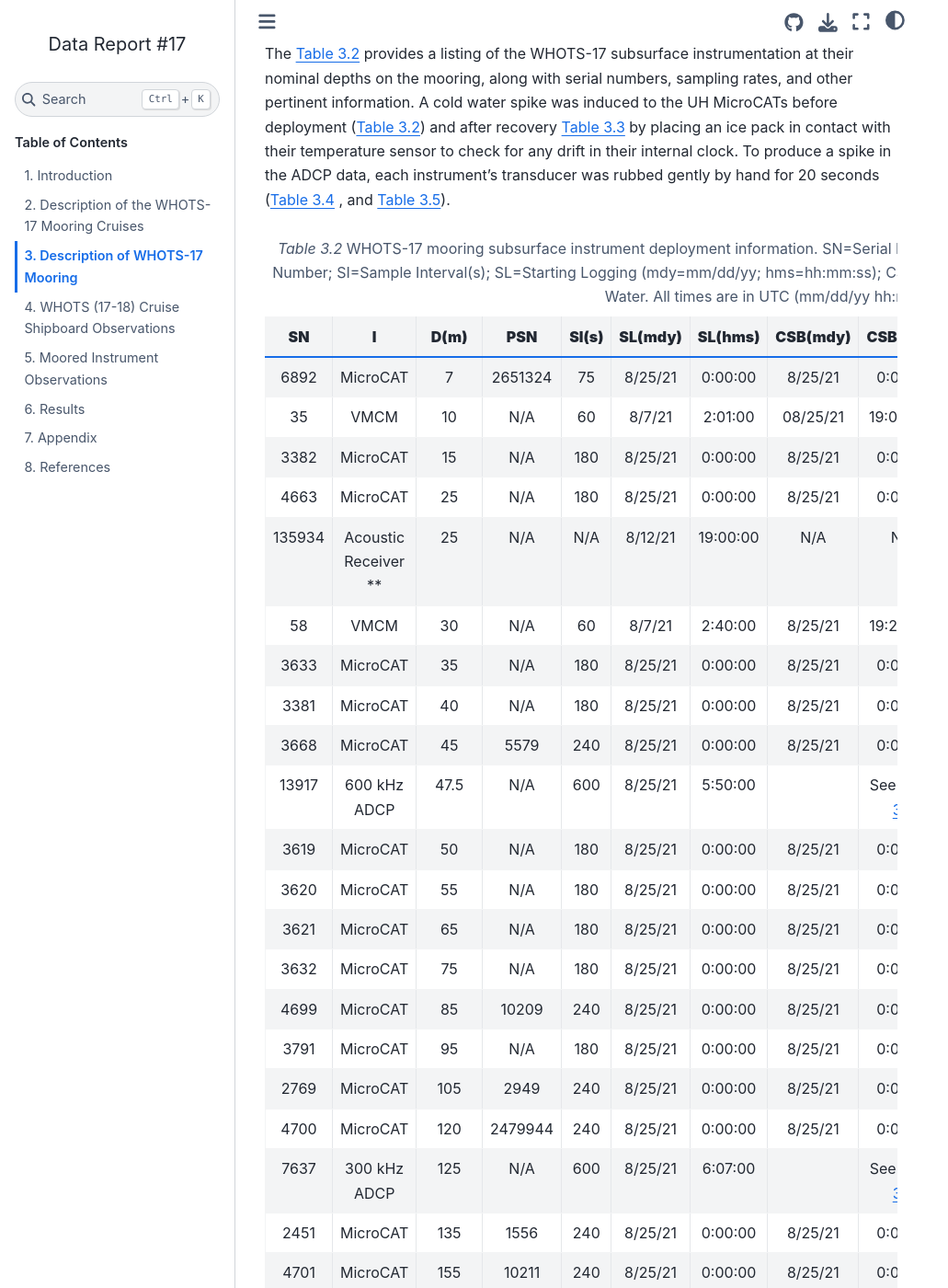
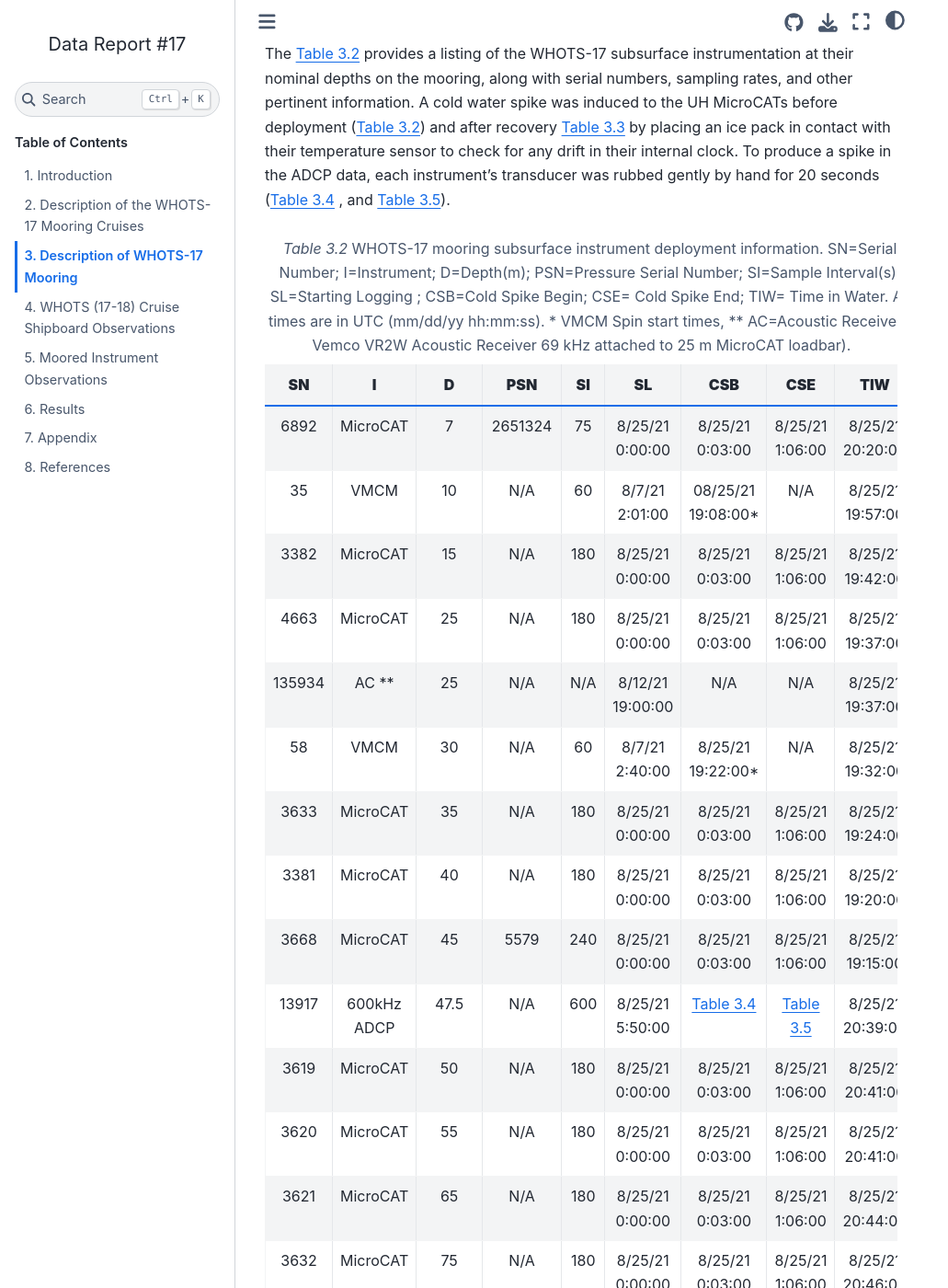
Before and after one commit to fcarvalhopacheco/whots17-data-report, a Sphinx documentation site: the page built from docs/source/3_section.md, in a window 1280 px wide and 1400 px high, scrolled down 1461 px. Shown: the whole window at 92% size, without its empty margins (0-1031 px from the left). Built offline with Sphinx 7.4.7 and the Sphinx Book theme 1.1.4, drawn with Linux system fonts in a browser that asks for light colours; cross-references to code outside the pages are shown as plain code; some of the changed text lies outside the part shown.

Commit message:
fixed tables for pdf printout

````diff
--- a/docs/source/3_section.md
+++ b/docs/source/3_section.md
@@ -85,71 +85,72 @@ their internal clock. To produce a spike in the ADCP data, each instrument’s
 transducer was rubbed gently by hand for 20 seconds ({numref}`table-9`
 , and {numref}`table-10`).
 
-```{table} WHOTS-17 mooring subsurface instrument deployment information. SN=Serial Number; I=Instrument; D=Depth(m); PSN=Pressure Serial Number; SI=Sample Interval(s); SL=Starting Logging (mdy=mm/dd/yy; hms=hh:mm:ss); CSB=Cold Spike Begin; CSE= Cold Spike End; TIW= Time in Water. All times are in UTC (mm/dd/yy hh:mm:ss).
+```{table} WHOTS-17 mooring subsurface instrument deployment information. SN=Serial Number; I=Instrument; D=Depth(m); PSN=Pressure Serial Number; SI=Sample Interval(s); SL=Starting Logging ; CSB=Cold Spike Begin; CSE= Cold Spike End; TIW= Time in Water. All times are in UTC (mm/dd/yy hh:mm:ss). * VMCM Spin start times, ** AC=Acoustic Receiver ( Vemco VR2W Acoustic Receiver 69 kHz attached to 25 m MicroCAT loadbar).
 :name: mooring_subsurface
 :widths: auto
 :align: center
 
-| **SN** |         **I**          |    **D(m)**     | **PSN** | **SI(s)** | **SL(mdy)** | **SL(hms)** | **CSB(mdy)** |     **CSB(hms)**      | **CSE(mdy)** |      **CSE(hms)**      | **TIW(mdy)** | **TIM(hms)** |
-| :----: | :--------------------: | :-------------: | :-----: | :-------: | :---------: | :---------: | :----------: | :-------------------: | :----------: | :--------------------: | :----------: | :----------: |
-|  6892  |        MicroCAT        |        7        | 2651324 |    75     |   8/25/21   |   0:00:00   |   8/25/21    |        0:03:00        |   8/25/21    |        1:06:00         |   8/25/21    |   20:20:00   |
-|   35   |          VMCM          |       10        |   N/A   |    60     |   8/7/21    |   2:01:00   |   08/25/21   |      19:08:00\*       |     N/A      |          N/A           |   8/25/21    |   19:57:00   |
-|  3382  |        MicroCAT        |       15        |   N/A   |    180    |   8/25/21   |   0:00:00   |   8/25/21    |        0:03:00        |   8/25/21    |        1:06:00         |   8/25/21    |   19:42:00   |
-|  4663  |        MicroCAT        |       25        |   N/A   |    180    |   8/25/21   |   0:00:00   |   8/25/21    |        0:03:00        |   8/25/21    |        1:06:00         |   8/25/21    |   19:37:00   |
-| 135934 | Acoustic Receiver \*\* |       25        |   N/A   |    N/A    |   8/12/21   |  19:00:00   |     N/A      |          N/A          |     N/A      |          N/A           |   8/25/21    |   19:37:00   |
-|   58   |          VMCM          |       30        |   N/A   |    60     |   8/7/21    |   2:40:00   |   8/25/21    |      19:22:00\*       |     N/A      |          N/A           |   8/25/21    |   19:32:00   |
-|  3633  |        MicroCAT        |       35        |   N/A   |    180    |   8/25/21   |   0:00:00   |   8/25/21    |        0:03:00        |   8/25/21    |        1:06:00         |   8/25/21    |   19:24:00   |
-|  3381  |        MicroCAT        |       40        |   N/A   |    180    |   8/25/21   |   0:00:00   |   8/25/21    |        0:03:00        |   8/25/21    |        1:06:00         |   8/25/21    |   19:20:00   |
-|  3668  |        MicroCAT        |       45        |  5579   |    240    |   8/25/21   |   0:00:00   |   8/25/21    |        0:03:00        |   8/25/21    |        1:06:00         |   8/25/21    |   19:15:00   |
-| 13917  |      600 kHz ADCP      |      47.5       |   N/A   |    600    |   8/25/21   |   5:50:00   |              | See {numref}`table-9` |              | See {numref}`table-10` |   8/25/21    |   20:39:00   |
-|  3619  |        MicroCAT        |       50        |   N/A   |    180    |   8/25/21   |   0:00:00   |   8/25/21    |        0:03:00        |   8/25/21    |        1:06:00         |   8/25/21    |   20:41:00   |
-|  3620  |        MicroCAT        |       55        |   N/A   |    180    |   8/25/21   |   0:00:00   |   8/25/21    |        0:03:00        |   8/25/21    |        1:06:00         |   8/25/21    |   20:41:00   |
-|  3621  |        MicroCAT        |       65        |   N/A   |    180    |   8/25/21   |   0:00:00   |   8/25/21    |        0:03:00        |   8/25/21    |        1:06:00         |   8/25/21    |   20:44:00   |
-|  3632  |        MicroCAT        |       75        |   N/A   |    180    |   8/25/21   |   0:00:00   |   8/25/21    |        0:03:00        |   8/25/21    |        1:06:00         |   8/25/21    |   20:46:00   |
-|  4699  |        MicroCAT        |       85        |  10209  |    240    |   8/25/21   |   0:00:00   |   8/25/21    |        0:03:00        |   8/25/21    |        1:06:00         |   8/25/21    |   20:47:00   |
-|  3791  |        MicroCAT        |       95        |   N/A   |    180    |   8/25/21   |   0:00:00   |   8/25/21    |        0:03:00        |   8/25/21    |        1:06:00         |   8/25/21    |   20:49:00   |
-|  2769  |        MicroCAT        |       105       |  2949   |    240    |   8/25/21   |   0:00:00   |   8/25/21    |        0:03:00        |   8/25/21    |        1:06:00         |   8/25/21    |   20:52:00   |
-|  4700  |        MicroCAT        |       120       | 2479944 |    240    |   8/25/21   |   0:00:00   |   8/25/21    |        0:03:00        |   8/25/21    |        1:06:00         |   8/25/21    |   21:00:00   |
-|  7637  |      300 kHz ADCP      |       125       |   N/A   |    600    |   8/25/21   |   6:07:00   |              | See {numref}`table-9` |              | See {numref}`table-10` |   8/25/21    |   21:00:00   |
-|  2451  |        MicroCAT        |       135       |  1556   |    240    |   8/25/21   |   0:00:00   |   8/25/21    |        0:03:00        |   8/25/21    |        1:06:00         |   8/25/21    |   21:01:00   |
-|  4701  |        MicroCAT        |       155       |  10211  |    240    |   8/25/21   |   0:00:00   |   8/25/21    |        0:03:00        |   8/25/21    |        1:06:00         |   8/25/21    |   21:04:00   |
-| 11380  |        MicroCAT        | 39 m off Anchor | 2146835 |    300    |   8/25/21   |   0:00:00   |   8/25/21    |        0:03:00        |   8/25/21    |        1:06:00         |   8/26/21    |   0:36:00    |
-| 11381  |        MicroCAT        | 39 m off Anchor | 2146836 |    300    |   8/25/21   |   0:00:00   |   8/25/21    |        0:03:00        |   8/25/21    |        1:06:00         |   8/26/21    |   0:36:00    |
+| **SN** |    **I**    |     **D**      | **PSN** | **SI** |      **SL**      |       **CSB**       |      **CSE**       |     **TIW**      |
+| :----: | :---------: | :------------: | :-----: | :----: | :--------------: | :-----------------: | :----------------: | :--------------: |
+|  6892  |  MicroCAT   |       7        | 2651324 |   75   | 8/25/21 0:00:00  |   8/25/21 0:03:00   |  8/25/21 1:06:00   | 8/25/21 20:20:00 |
+|   35   |    VMCM     |       10       |   N/A   |   60   |  8/7/21 2:01:00  | 08/25/21 19:08:00\* |        N/A         | 8/25/21 19:57:00 |
+|  3382  |  MicroCAT   |       15       |   N/A   |  180   | 8/25/21 0:00:00  |   8/25/21 0:03:00   |  8/25/21 1:06:00   | 8/25/21 19:42:00 |
+|  4663  |  MicroCAT   |       25       |   N/A   |  180   | 8/25/21 0:00:00  |   8/25/21 0:03:00   |  8/25/21 1:06:00   | 8/25/21 19:37:00 |
+| 135934 |   AC \*\*   |       25       |   N/A   |  N/A   | 8/12/21 19:00:00 |         N/A         |        N/A         | 8/25/21 19:37:00 |
+|   58   |    VMCM     |       30       |   N/A   |   60   |  8/7/21 2:40:00  | 8/25/21 19:22:00\*  |        N/A         | 8/25/21 19:32:00 |
+|  3633  |  MicroCAT   |       35       |   N/A   |  180   | 8/25/21 0:00:00  |   8/25/21 0:03:00   |  8/25/21 1:06:00   | 8/25/21 19:24:00 |
+|  3381  |  MicroCAT   |       40       |   N/A   |  180   | 8/25/21 0:00:00  |   8/25/21 0:03:00   |  8/25/21 1:06:00   | 8/25/21 19:20:00 |
+|  3668  |  MicroCAT   |       45       |  5579   |  240   | 8/25/21 0:00:00  |   8/25/21 0:03:00   |  8/25/21 1:06:00   | 8/25/21 19:15:00 |
+| 13917  | 600kHz ADCP |      47.5      |   N/A   |  600   | 8/25/21 5:50:00  |  {numref}`table-9`  | {numref}`table-10` | 8/25/21 20:39:00 |
+|  3619  |  MicroCAT   |       50       |   N/A   |  180   | 8/25/21 0:00:00  |   8/25/21 0:03:00   |  8/25/21 1:06:00   | 8/25/21 20:41:00 |
+|  3620  |  MicroCAT   |       55       |   N/A   |  180   | 8/25/21 0:00:00  |   8/25/21 0:03:00   |  8/25/21 1:06:00   | 8/25/21 20:41:00 |
+|  3621  |  MicroCAT   |       65       |   N/A   |  180   | 8/25/21 0:00:00  |   8/25/21 0:03:00   |  8/25/21 1:06:00   | 8/25/21 20:44:00 |
+|  3632  |  MicroCAT   |       75       |   N/A   |  180   | 8/25/21 0:00:00  |   8/25/21 0:03:00   |  8/25/21 1:06:00   | 8/25/21 20:46:00 |
+|  4699  |  MicroCAT   |       85       |  10209  |  240   | 8/25/21 0:00:00  |   8/25/21 0:03:00   |  8/25/21 1:06:00   | 8/25/21 20:47:00 |
+|  3791  |  MicroCAT   |       95       |   N/A   |  180   | 8/25/21 0:00:00  |   8/25/21 0:03:00   |  8/25/21 1:06:00   | 8/25/21 20:49:00 |
+|  2769  |  MicroCAT   |      105       |  2949   |  240   | 8/25/21 0:00:00  |   8/25/21 0:03:00   |  8/25/21 1:06:00   | 8/25/21 20:52:00 |
+|  4700  |  MicroCAT   |      120       | 2479944 |  240   | 8/25/21 0:00:00  |   8/25/21 0:03:00   |  8/25/21 1:06:00   | 8/25/21 21:00:00 |
+|  7637  | 300kHz ADCP |      125       |   N/A   |  600   | 8/25/21 6:07:00  |  {numref}`table-9`  | {numref}`table-10` | 8/25/21 21:00:00 |
+|  2451  |  MicroCAT   |      135       |  1556   |  240   | 8/25/21 0:00:00  |   8/25/21 0:03:00   |  8/25/21 1:06:00   | 8/25/21 21:01:00 |
+|  4701  |  MicroCAT   |      155       |  10211  |  240   | 8/25/21 0:00:00  |   8/25/21 0:03:00   |  8/25/21 1:06:00   | 8/25/21 21:04:00 |
+| 11380  |  MicroCAT   | 39m off Anchor | 2146835 |  300   | 8/25/21 0:00:00  |   8/25/21 0:03:00   |  8/25/21 1:06:00   | 8/26/21 0:36:00  |
+| 11381  |  MicroCAT   | 39m off Anchor | 2146836 |  300   | 8/25/21 0:00:00  |   8/25/21 0:03:00   |  8/25/21 1:06:00   | 8/26/21 0:36:00  |
 ```
 
-```{table} WHOTS-17 mooring C-T and ADCP Instruments recovery information. All times are in UTC (mm/dd/yy hh:mm:ss). Sea-Bird 37 Serial Number (SN). TOW=Time out of water; TOS=Time of Spike; TOES=Time of End Spike; TLS=Time Logging Stopped; ITS=Instrument Time when Stopped; SL=Samples Logged; DQ=Data Quality; FN=File Name.
+```{table} WHOTS-17 mooring C-T and ADCP Instruments recovery information. D=Depth(m); Sea-Bird 37 Serial Number (SN). TOW=Time out of water; TOS=Time of Spike; TOES=Time of End Spike; TLS=Time Logging Stopped; ITS=Instrument Time when Stopped; SL=Samples Logged; DQ=Data Quality; FN=File Name(all file names start with whots17_.).  All times are in UTC (mm/dd/yy hh:mm:ss).
 :name: table-8
 :widths: auto
 :align: center
 
-| **Depth (m)** |   **SN**   |    **TOW**    |    **TOS**    |   **TOES**    |    **TLS**    |    **ITS**    | **SL** |            **DQ**            |         **FN**          |
-| :-----------: | :--------: | :-----------: | :-----------: | :-----------: | :-----------: | :-----------: | :----: | :--------------------------: | :---------------------: |
-|       7       |    6892    | 7/26/22 5:05  | 7/26/22 18:26 | 7/26/22 19:04 | 7/27/22 3:05  | 7/27/22 3:05  | 387221 |      C failed in 2/2022      |   whots17_7m_6892.XML   |
-|      15       |    3382    | 7/26/22 5:09  | 7/26/22 18:26 | 7/26/22 19:04 | 7/27/22 3:11  | 7/27/22 3:11  | 161343 |             Good             |  whots17_15m_3382.asc   |
-|      25       |    4663    | 7/26/22 5:09  | 7/26/22 18:26 | 7/26/22 19:04 | 7/27/22 2:58  | 7/27/22 2:58  | 161340 |             Good             |  whots17_25m_4663.XML   |
-|      35       |    3633    | 7/26/22 3:57  | 7/26/22 18:26 | 7/26/22 19:04 | 7/27/22 2:52  | 7/27/22 2:51  | 161337 |             Good             |  whots17_35m_3633.XML   |
-|      40       |    3381    | 7/26/22 3:54  | 7/26/22 18:26 | 7/26/22 19:04 | 7/27/22 5:47  | 7/27/22 5:47  | 161394 |             Good             |  whots17_40m_3381.asc   |
-|      45       |    3668    | 7/26/22 3:49  | 7/26/22 18:26 | 7/26/22 19:04 | 7/27/22 2:41  | 7/27/22 2:39  | 121000 |      P failed in 1/2022      |  whots17_45m_3668.asc   |
-|     47.5      | ADCP 13917 | 7/26/22 3:45  | 7/26/22 19:08 | 7/26/22 19:41 | 7/27/22 6:53  | 7/27/22 7:00  | 48391  |             Good             |      whots000.000       |
-|      50       |    3619    | 7/26/22 3:44  | 7/26/22 18:26 | 7/26/22 19:04 | 7/27/22 2:47  | 7/27/22 2:46  | 161334 |             Good             |  whots17_50m_3619.asc   |
-|      55       |    3620    | 7/26/22 3:43  | 7/26/22 18:26 | 7/26/22 19:04 | 7/27/22 6:10  | 7/27/22 6:10  | 161404 |             Good             |  whots17_55m_3620.asc   |
-|      65       |    3621    | 7/26/22 3:42  | 7/26/22 18:26 | 7/26/22 19:04 | 7/27/22 3:38  | 7/27/22 3:38  | 161353 |             Good             |  whots17_60m_3621.asc   |
-|      75       |    3632    | 7/26/22 3:41  | 7/26/22 18:26 | 7/26/22 19:04 | 7/27/22 6:06  | 7/27/22 6:05  | 161402 |             Good             |  whots17_75m_3632.asc   |
-|      85       |    4699    | 7/26/22 3:39  | 7/26/22 18:26 | 7/26/22 19:04 | 7/27/22 6:01  | 7/27/22 6:01  | 121051 |             Good             |  whots17_85m_4699.XML   |
-|      95       |    3791    | 7/26/22 3:38  | 7/26/22 18:26 | 7/26/22 19:04 | 7/27/22 5:56  | 7/27/22 5:56  | 161399 |             Good             |  whots17_95m_3791.asc   |
-|      105      |    2769    | 7/26/22 3:37  | 7/26/22 18:26 | 7/26/22 19:04 | 7/27/22 3:32  | 7/27/22 3:33  | 65459  | Instrument failed in 11/2021 |  whots17_105m_2769.asc  |
-|      120      |    4700    | 7/26/22 3:36  | 7/26/22 18:26 | 7/26/22 19:04 | 7/27/22 3:43  | 7/27/22 3:43  | 121016 |             Good             |  whots17_120m_4700.XML  |
-|      125      | ADCP 7637  | 7/26/22 3:32  | 7/26/22 19:08 | 7/26/22 19:41 | 7/27/22 6:43  | 7/27/22 6:42  | 48387  |             Good             |      whot1000.000       |
-|      135      |    2451    | 7/26/22 3:31  | 7/26/22 18:26 | 7/26/22 19:04 | 7/27/22 5:43  | 7/27/22 5:41  | 121046 |      Bad Pressure data       |  whots17_135m_2451.asc  |
-|      155      |    4701    | 7/26/22 3:30  | 7/26/22 18:26 | 7/26/22 19:04 | 7/27/22 5:51  | 7/27/22 5:51  | 121048 |             Good             |  whots17_155m_4701.XML  |
-|    38 mab     |   11380    | 7/25/22 21:47 | 7/26/22 18:26 | 7/26/22 19:04 | 7/27/2022 n/a | 7/27/22 16:45 | 96970  |             Good             | whots17_4661m_11380.asc |
-|    38 mab     |   11381    | 7/25/22 21:47 | 7/26/22 18:26 | 7/26/22 19:04 | 7/27/2022 n/a | 7/27/22 17:05 | 96974  |             Good             | whots17_4661m_11381.asc |
+| **D**  |   **SN**   |    **TOW**    |    **TOS**    |   **TOES**    |    **TLS**    |    **ITS**    | **SL** |     **DQ**      |     **FN**      |
+| :----: | :--------: | :-----------: | :-----------: | :-----------: | :-----------: | :-----------: | :----: | :-------------: | :-------------: |
+|   7    |    6892    | 7/26/22 5:05  | 7/26/22 18:26 | 7/26/22 19:04 | 7/27/22 3:05  | 7/27/22 3:05  | 387221 | C failed-2/2022 |   7m_6892.XML   |
+|   15   |    3382    | 7/26/22 5:09  | 7/26/22 18:26 | 7/26/22 19:04 | 7/27/22 3:11  | 7/27/22 3:11  | 161343 |      Good       |  15m_3382.asc   |
+|   25   |    4663    | 7/26/22 5:09  | 7/26/22 18:26 | 7/26/22 19:04 | 7/27/22 2:58  | 7/27/22 2:58  | 161340 |      Good       |  25m_4663.XML   |
+|   35   |    3633    | 7/26/22 3:57  | 7/26/22 18:26 | 7/26/22 19:04 | 7/27/22 2:52  | 7/27/22 2:51  | 161337 |      Good       |  35m_3633.XML   |
+|   40   |    3381    | 7/26/22 3:54  | 7/26/22 18:26 | 7/26/22 19:04 | 7/27/22 5:47  | 7/27/22 5:47  | 161394 |      Good       |  40m_3381.asc   |
+|   45   |    3668    | 7/26/22 3:49  | 7/26/22 18:26 | 7/26/22 19:04 | 7/27/22 2:41  | 7/27/22 2:39  | 121000 | P failed-1/2022 |  45m_3668.asc   |
+|  47.5  | ADCP 13917 | 7/26/22 3:45  | 7/26/22 19:08 | 7/26/22 19:41 | 7/27/22 6:53  | 7/27/22 7:00  | 48391  |      Good       |     000.000     |
+|   50   |    3619    | 7/26/22 3:44  | 7/26/22 18:26 | 7/26/22 19:04 | 7/27/22 2:47  | 7/27/22 2:46  | 161334 |      Good       |  50m_3619.asc   |
+|   55   |    3620    | 7/26/22 3:43  | 7/26/22 18:26 | 7/26/22 19:04 | 7/27/22 6:10  | 7/27/22 6:10  | 161404 |      Good       |  55m_3620.asc   |
+|   65   |    3621    | 7/26/22 3:42  | 7/26/22 18:26 | 7/26/22 19:04 | 7/27/22 3:38  | 7/27/22 3:38  | 161353 |      Good       |  60m_3621.asc   |
+|   75   |    3632    | 7/26/22 3:41  | 7/26/22 18:26 | 7/26/22 19:04 | 7/27/22 6:06  | 7/27/22 6:05  | 161402 |      Good       |  75m_3632.asc   |
+|   85   |    4699    | 7/26/22 3:39  | 7/26/22 18:26 | 7/26/22 19:04 | 7/27/22 6:01  | 7/27/22 6:01  | 121051 |      Good       |  85m_4699.XML   |
+|   95   |    3791    | 7/26/22 3:38  | 7/26/22 18:26 | 7/26/22 19:04 | 7/27/22 5:56  | 7/27/22 5:56  | 161399 |      Good       |  95m_3791.asc   |
+|  105   |    2769    | 7/26/22 3:37  | 7/26/22 18:26 | 7/26/22 19:04 | 7/27/22 3:32  | 7/27/22 3:33  | 65459  | Failed-11/2021  |  105m_2769.asc  |
+|  120   |    4700    | 7/26/22 3:36  | 7/26/22 18:26 | 7/26/22 19:04 | 7/27/22 3:43  | 7/27/22 3:43  | 121016 |      Good       |  120m_4700.XML  |
+|  125   | ADCP 7637  | 7/26/22 3:32  | 7/26/22 19:08 | 7/26/22 19:41 | 7/27/22 6:43  | 7/27/22 6:42  | 48387  |      Good       |    1000.000     |
+|  135   |    2451    | 7/26/22 3:31  | 7/26/22 18:26 | 7/26/22 19:04 | 7/27/22 5:43  | 7/27/22 5:41  | 121046 |  Bad Pressure   |  135m_2451.asc  |
+|  155   |    4701    | 7/26/22 3:30  | 7/26/22 18:26 | 7/26/22 19:04 | 7/27/22 5:51  | 7/27/22 5:51  | 121048 |      Good       |  155m_4701.XML  |
+| 38 mab |   11380    | 7/25/22 21:47 | 7/26/22 18:26 | 7/26/22 19:04 | 7/27/2022 n/a | 7/27/22 16:45 | 96970  |      Good       | 4661m_11380.asc |
+| 38 mab |   11381    | 7/25/22 21:47 | 7/26/22 18:26 | 7/26/22 19:04 | 7/27/2022 n/a | 7/27/22 17:05 | 96974  |      Good       | 4661m_11381.asc |
 ```
 
 ```{table} WHOTS-17 mooring ADCP deployment and configuration information. All times are in UTC (mm/dd/yy hh:mm:ss).
 :name: table-9
 :widths: auto
 :align: center
+
 |          **-**          | **ADCP S/N 13917** | **ADCP S/N 7637**  |
 | :---------------------: | :----------------: | :----------------: |
 |     Frequency (kHz)     |        600         |        300         |
@@ -173,6 +174,7 @@ transducer was rubbed gently by hand for 20 seconds ({numref}`table-9`
 :name: table-10
 :widths: auto
 :align: center
+
 |            **-**             | **ADCP S/N 13917** | **ADCP S/N 7637**  |
 | :--------------------------: | :----------------: | :----------------: |
 |       Frequency (kHz)        |        600         |        300         |
````
